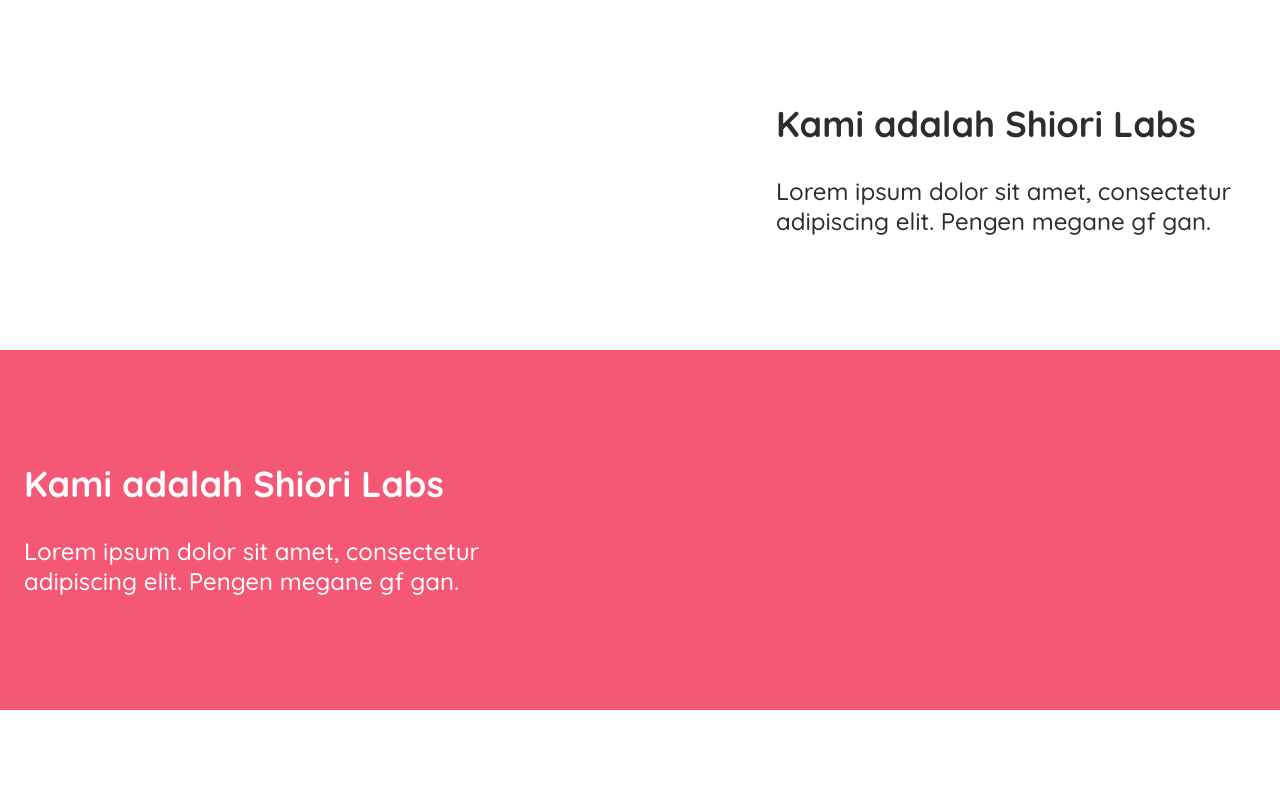
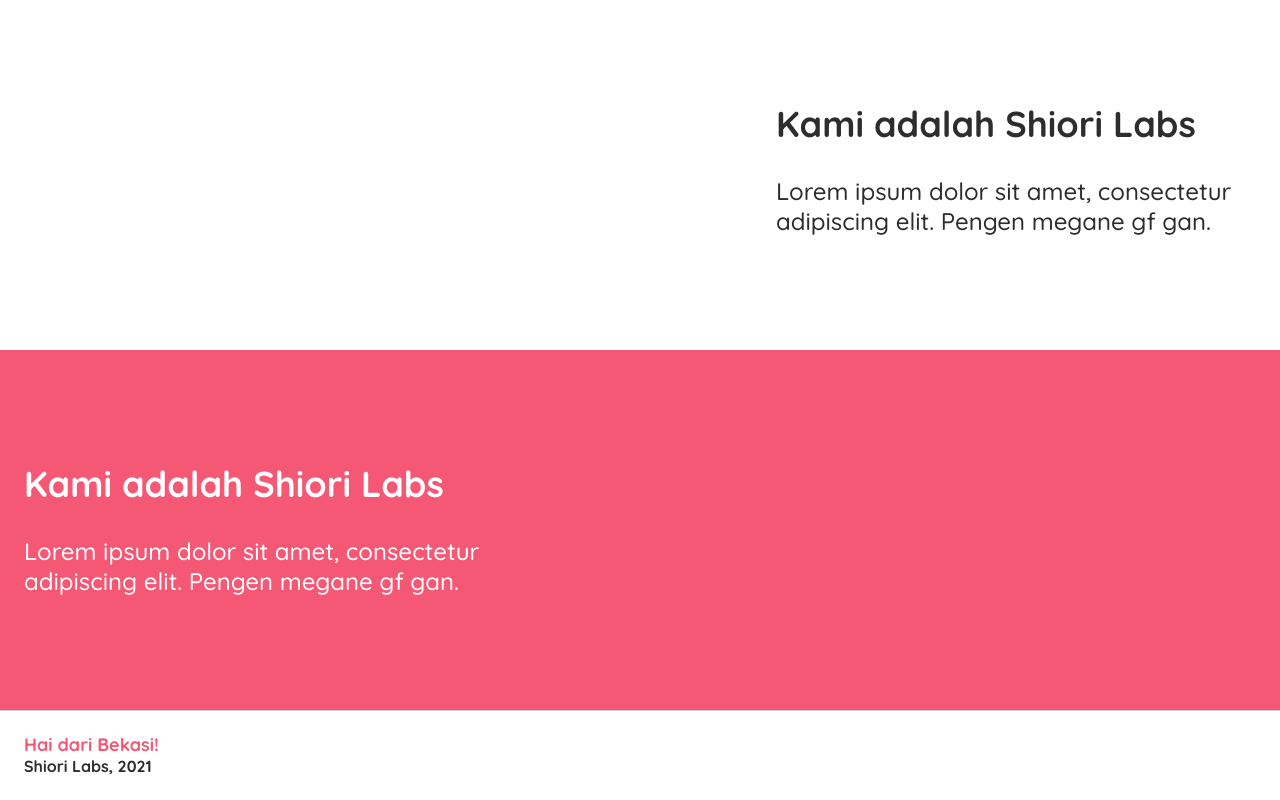
Before and after one commit to ShioriLabs/site, a Next.js app: page / in a window 1280 px wide. Shown: the part 1047-1847 px from the top of the page. Before the commit the page ends 1757 px from the top, so only its background shows below. Built offline with nearby package versions, Linux system fonts and the light colour scheme.

Commit message:
Added basic footer

```diff
--- /dev/null
+++ b/src/components/Footer/index.styled.tsx
@@ -0,0 +1,33 @@
+import styled from 'styled-components'
+
+import { NavContainer } from '../Navbar/index.styled'
+
+const Base = styled.footer`
+  width: 100%;
+  border-top: 1px solid ${props => props.theme.colors.borderColor};
+  margin-top: auto;
+`
+
+const FooterContainer = NavContainer
+
+const LeadingContainer = styled.div`
+`
+
+const TrailingContainer = styled.div`
+  margin-left: auto;
+`
+
+const CopyText = styled.span`
+  display: block;
+  font-weight: ${props => props.theme.fontWeights.bold};
+  color: ${props => props.theme.colors.branding};
+`
+const CopySubtext = styled.span`
+  display: block;
+  font-size: 16px;
+  font-weight: ${props => props.theme.fontWeights.bold};
+  margin-top: 2px;
+`
+
+export default {}
+export { Base, FooterContainer, LeadingContainer, TrailingContainer, CopyText, CopySubtext }
--- /dev/null
+++ b/src/components/Footer/index.tsx
@@ -0,0 +1,18 @@
+import React from 'react'
+
+import { Base, FooterContainer, LeadingContainer, CopyText, CopySubtext } from './index.styled'
+
+const Footer = (): React.ReactElement => {
+  return (
+    <Base>
+      <FooterContainer>
+        <LeadingContainer>
+          <CopyText>Hai dari Bekasi!</CopyText>
+          <CopySubtext>Shiori Labs, {new Date().getFullYear()}</CopySubtext>
+        </LeadingContainer>
+      </FooterContainer>
+    </Base>
+  )
+}
+
+export default Footer
--- a/src/layout/Default/index.tsx
+++ b/src/layout/Default/index.tsx
@@ -1,6 +1,14 @@
 import React from 'react'
+import styled from 'styled-components'
 
 import Navbar from '../../components/Navbar'
+import Footer from '../../components/Footer'
+
+const Content = styled.div`
+  min-height: 100vh;
+  display: flex;
+  flex-direction: column;
+`
 
 interface Props {
   children: React.ReactElement | React.ReactElement[] | string | number
@@ -8,10 +16,11 @@
 
 const DefaultLayout = ({ children }: Props): React.ReactElement => {
   return (
-    <>
+    <Content>
       <Navbar />
       {children}
-    </>
+      <Footer />
+    </Content>
   )
 }
 
```
